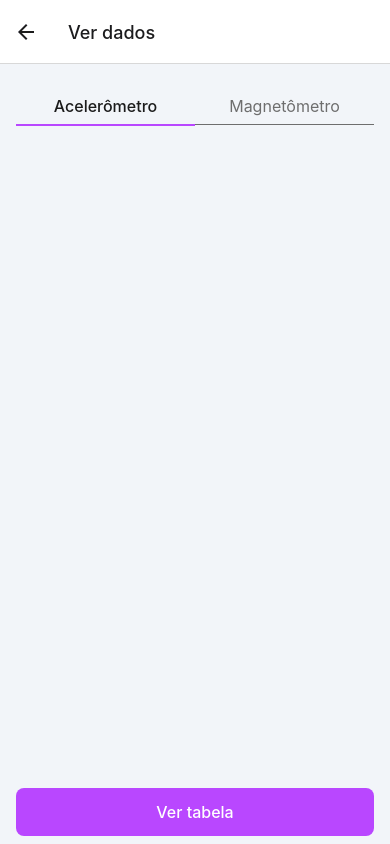
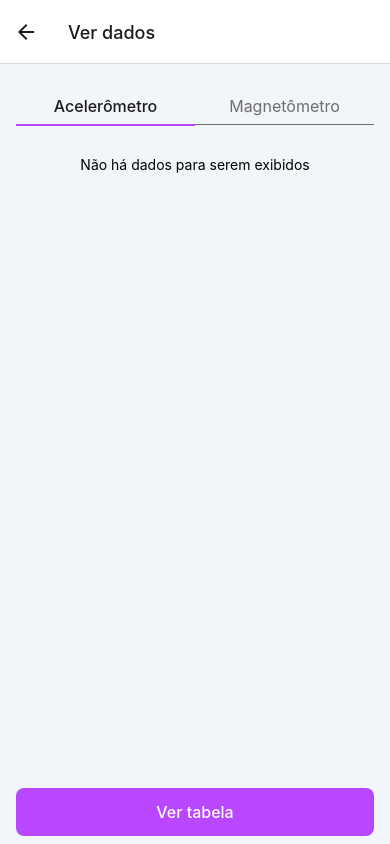
Before and after one commit to icaromourao/sensor-sync, a React Native app: screen /DataVisualize in a window 390 px wide. Built offline with nearby package versions, Linux system fonts and the light colour scheme; no server answers.

Commit message:
Adiciona mensagem para quando não houver dados #dev

```diff
--- a/src/Pages/DataVisualize/index.js
+++ b/src/Pages/DataVisualize/index.js
@@ -1,5 +1,5 @@
 import React, { useState, useEffect } from 'react';
-import { ScrollView, View } from 'react-native';
+import { ScrollView, View, Text } from 'react-native';
 import SensorSelect from '../../components/SensorSelect';
 import Button from '../../components/Button';
 import styles from './styles';
@@ -45,14 +45,18 @@ export default function DataVisualize({ navigation }) {
     Request('accelerometer', 'GET')
       .then((data) => {
         setEntireAccelerometerData(data);
-        processData(data, 0);
+        if (data.length !== 0) {
+          processData(data, 0);
+        }
       });
   };
   const getMagnetometerData = () => {
     Request('magnetometer', 'GET')
       .then((data) => {
         setEntireMagnetometerData(data);
-        processData(data, 1);
+        if (data.length !== 0) {
+          processData(data, 1);
+        }
       });
   };
   const sensorSelectCallback = (value) => {
@@ -67,6 +71,11 @@ export default function DataVisualize({ navigation }) {
   };
 
   const chartsJSX = [];
+  const noDataToShow = (
+    <Text style={{ textAlign: 'center' }}>
+      Não há dados para serem exibidos
+    </Text>
+  );
 
   if (accelerometerData.length !== 0 && activeOption === 0) {
     accelerometerChartsData.forEach((chartData) => {
@@ -122,7 +131,7 @@ export default function DataVisualize({ navigation }) {
           onStartShouldSetResponder={() => true}
           style={styles.chartsContainer}
         >
-          {chartsJSX}
+          {chartsJSX.length !== 0 ? chartsJSX : noDataToShow}
         </ScrollView>
 
       </View>
```
